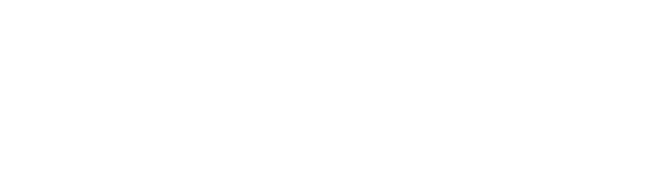
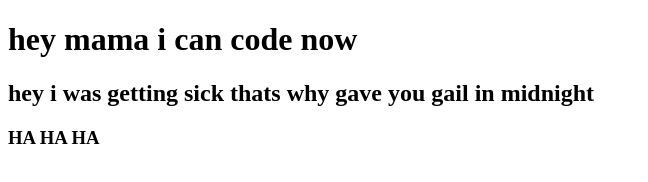
Before and after one commit to Joy-Isalm11/my-second-repo, a plain HTML site: page index.html in a window 1280 px wide. Shown: the whole page, without its empty margins (0-648 px from the left). Drawn offline with Linux system fonts and the light colour scheme.

Commit message:
header added

```diff
--- a/index.html
+++ b/index.html
@@ -7,6 +7,8 @@
     <title>My second repo</title>
 </head>
 <body>
-
+    <h1>hey mama i can code now</h1>
+    <h2> hey i was getting sick thats why gave you gail in midnight</h2>
+<h3> HA HA HA </h3>
 </body>
 </html>
```
